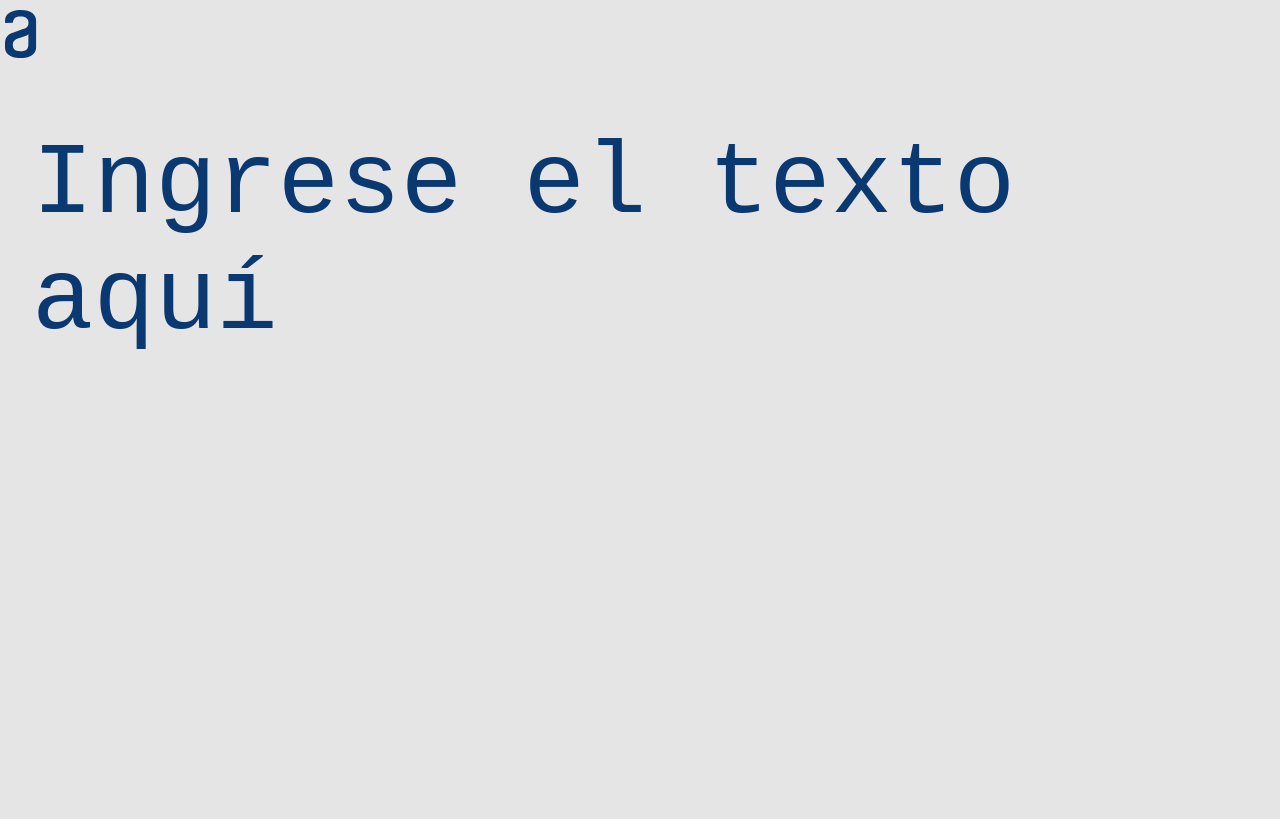
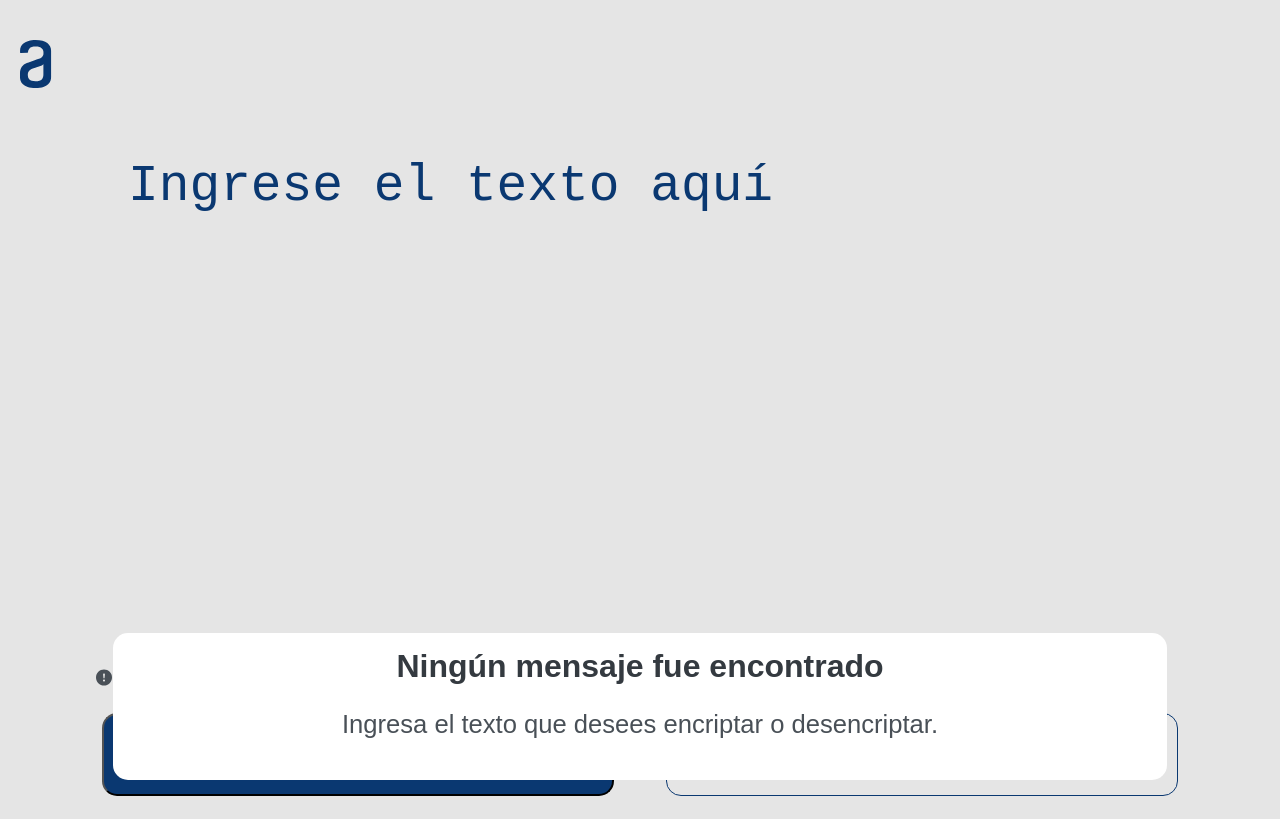
Before and after one commit to SagutierrezWD/alura_encrypter, a plain HTML site: page index.html in a window 1280 px wide. Shown: the top 819 px of the page. Drawn offline with Linux system fonts and the light colour scheme.

Commit message:
Version tablet del sitio

```diff
--- a/index.html
+++ b/index.html
@@ -6,6 +6,7 @@
     <meta name="viewport" content="width=device-width, initial-scale=1.0">
     <title>Encriptador - Alura</title>
     <link rel="stylesheet" href="src/css/style.css">
+    <link rel="stylesheet" href="src/css/tablet.css">
     <link rel="shortcut icon" href="src/resources/icono.svg" type="image/x-icon">
 </head>
 <body>
@@ -15,6 +16,9 @@
     </nav>
 
     <main>
+
+        <div class="part1">
+
             <section class="query">
                 <textarea name="query" id="query" cols="30" rows="10" placeholder="Ingrese el texto aquí"></textarea>
             </section>
@@ -33,11 +37,14 @@
                     Desencriptar
                 </button>
             </section>
+        </div>
+
+        <div class="part2">
 
             <section class="result">
                 <div class="card">
                     <span class="title">
-                    Ningún mensaje fue encrontrado
+                        Ningún mensaje fue encontrado
                     </span>
                     <p>
                         Ingresa el texto que desees encriptar o desencriptar.
@@ -48,6 +55,9 @@
                     </button>
                 </div>
             </section>
+
+        </div>
+
     </main>
 
     <script src="src/js/script.js"></script>
--- a/src/css/style.css
+++ b/src/css/style.css
@@ -11,11 +11,19 @@ html, body {
     padding: 0;
     box-sizing: border-box;
     font-family: Arial, Helvetica, sans-serif;
+    width: 100%;
+    /* height: 100vh; */
+}
+
+html, body {
+    min-height: 100vh;
 }
 
 main {
     display: flex;
     flex-direction: column;
+    width: 100%;
+    height: 100%;
 }
 
 body, main, nav {
@@ -28,9 +36,8 @@ nav{
 }
 
 nav img {
-    margin: 10px 0 0 5px;
+    margin: 20px 0 0 10px;
 }
-
 
 /* Input query */
 .query {
@@ -154,7 +161,7 @@ nav img {
 }
 
 .card #copy {
-    display: none; /* mostrar con inline-block */
+    display: none;
     width: 0;
     height: 0;
 }
--- /dev/null
+++ b/src/css/tablet.css
@@ -0,0 +1,58 @@
+@media screen and (min-width:768px) {
+    /* Nav */
+    nav img {
+        margin: 40px 0 0 20px;
+    }
+
+    /* Input query */
+    .query textarea {
+        font-size: 4vw;
+        height: 60vh;
+        width: 80%;
+    }
+
+    /* Informacion */
+    .info img {
+        margin: 0 5px 0 7.5vw;
+    }
+
+    .info span {
+        font-size: 2vw;
+    }
+
+    /* Acciones */
+
+    .actions {
+        flex-direction: row;
+        justify-content: space-evenly;
+    }
+
+    .actions button {
+        font-size: 2.5vw;
+        width: 40%;
+        height: 6.5vw;
+    }
+
+    .actions #encrypt {
+        margin-left: 4vw;
+    }
+
+    .actions #desencrypt {
+        margin-right: 4vw;
+    }
+
+    .part2 {
+        position: absolute;
+        width: 100%;
+        bottom: 0px;
+    }
+
+    .card .title {
+        font-size: 2.5vw;
+    }
+
+    .card p {
+        font-size: 2vw;
+    }
+
+}
```
Lines whose indentation alone changed are shown as unchanged.
